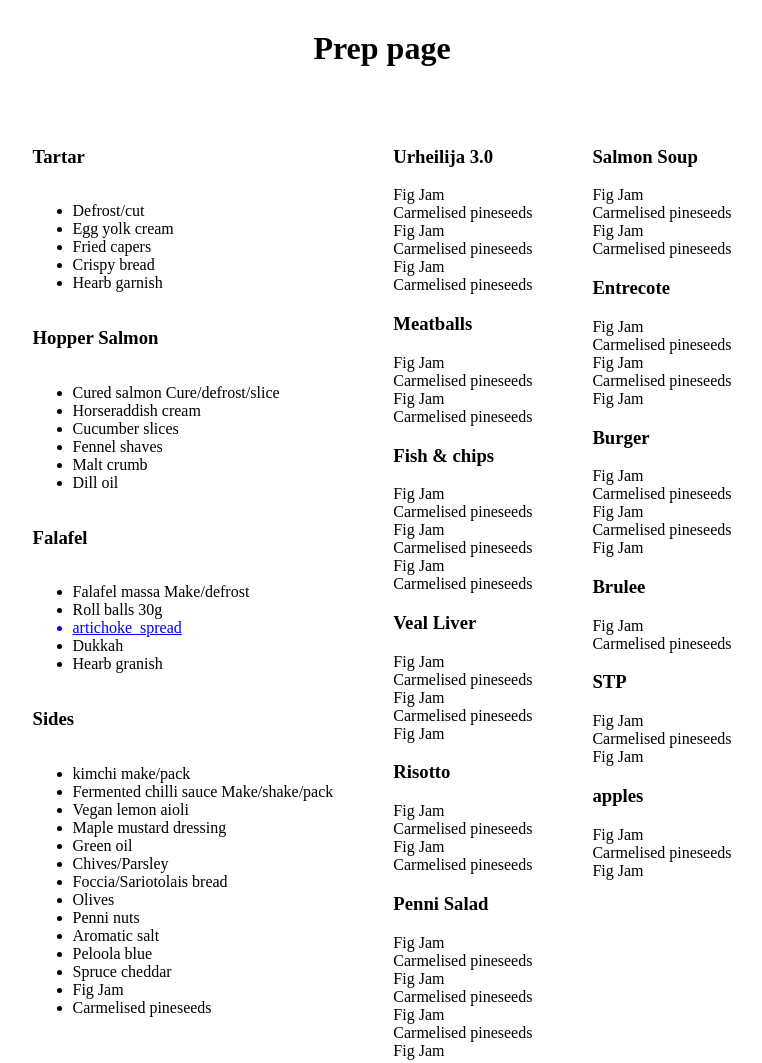
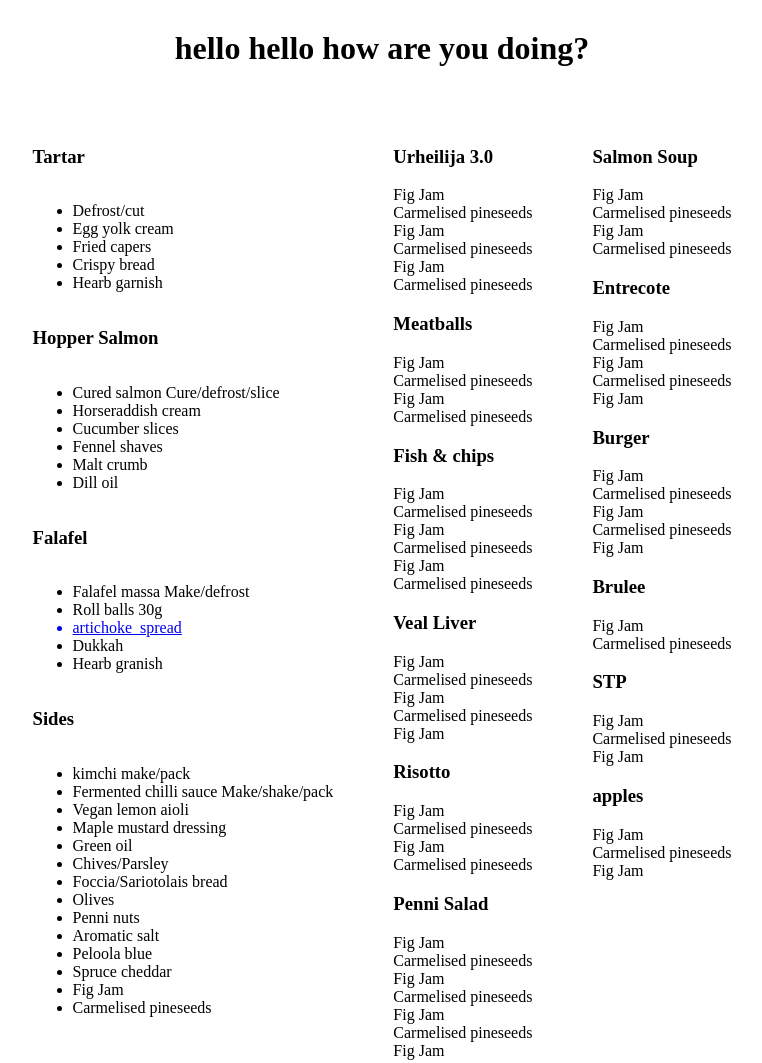
Before and after one commit to Gearoid76/test-list, a website: page index.html in a window 1280 px wide. Shown: the whole page, without its empty margins (258-1020 px from the left). Drawn offline with Linux system fonts and the light colour scheme.

Commit message:
jibberish

```diff
--- a/index.html
+++ b/index.html
@@ -8,7 +8,7 @@
     <link rel="stylesheet" type="text/css" href="style.css" media="screen" />
 </head>
 <body>
-    <h1> Prep page</h1>
+    <h1> hello hello how are you doing? </h1>
     <div class="flex-container">
         <div class="column1">
             <h3>Tartar</h3>
```
